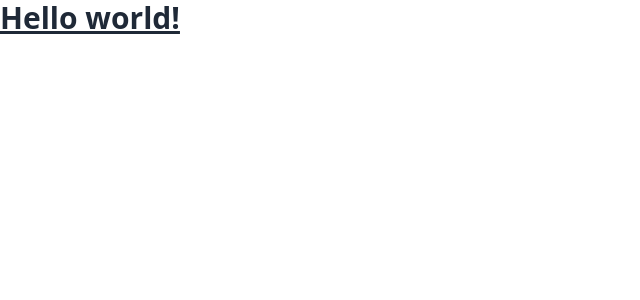
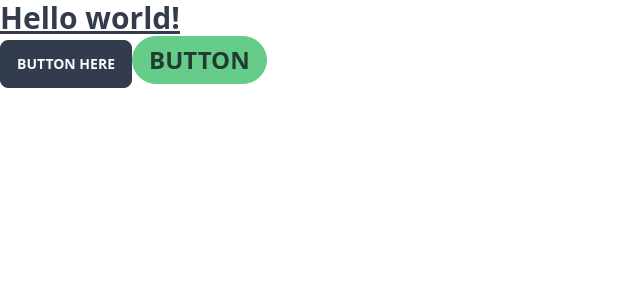
Before and after one commit to kingkwongsta/Golobe-Travel-Agency, a Next.js app: page / in a window 1280 px wide. Shown: the top 300 px of the page, without its empty margins (0-640 px from the left). Built offline with nearby package versions, Linux system fonts and the light colour scheme.

Commit message:
daisy ui configs and testing

```diff
--- a/src/pages/_document.tsx
+++ b/src/pages/_document.tsx
@@ -1,4 +1,4 @@
-import { Html, Head, Main, NextScript } from 'next/document'
+import { Html, Head, Main, NextScript } from "next/document";
 
 export default function Document() {
   return (
@@ -9,5 +9,5 @@ export default function Document() {
         <NextScript />
       </body>
     </Html>
-  )
+  );
 }
--- a/src/pages/index.tsx
+++ b/src/pages/index.tsx
@@ -1,7 +1,6 @@
 import Head from "next/head";
 import Image from "next/image";
 import { Inter } from "next/font/google";
-import styles from "@/styles/Home.module.css";
 
 const inter = Inter({ subsets: ["latin"] });
 
@@ -16,6 +15,10 @@ export default function Home() {
       </Head>
       <main>
         <h1 className="text-3xl font-bold underline">Hello world!</h1>
+        <button className="btn">button here</button>
+        <button className="btn btn-primary text-2xl rounded-full">
+          Button
+        </button>
       </main>
     </>
   );
--- a/tailwind.config.js
+++ b/tailwind.config.js
@@ -12,4 +12,7 @@ module.exports = {
     extend: {},
   },
   plugins: [require("daisyui")],
+  daisyui: {
+    themes: ["emerald"],
+  },
 };
```
